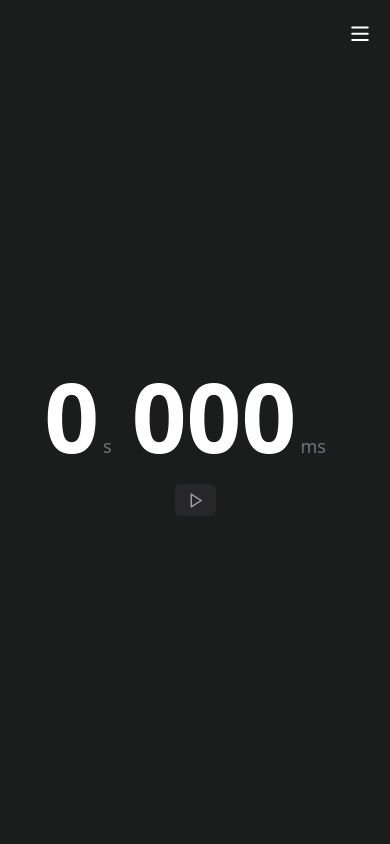
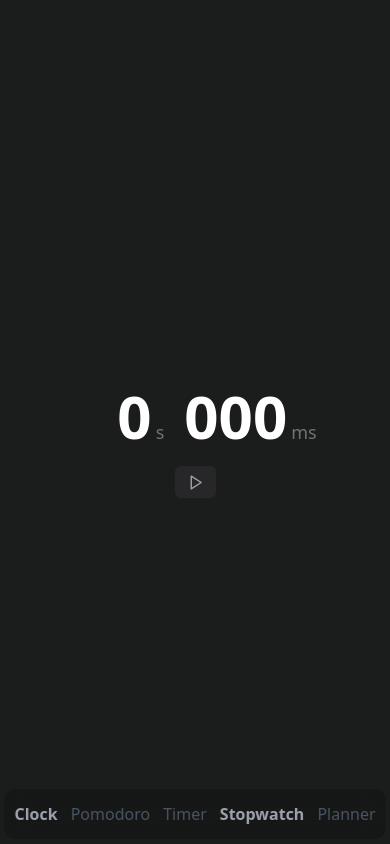
Before and after one commit to itsashishg/timer-pvt, a React (Create React App) app: page /timely/stopwatch in a window 390 px wide. Built offline with nearby package versions, Linux system fonts and the light colour scheme.

Commit message:
Navbar changes.

```diff
--- a/src/App.css
+++ b/src/App.css
@@ -20,15 +20,32 @@ body {
     box-shadow: none;
     opacity: 1;
     padding: 0.5rem;
-    width: 400px;
     position: fixed;
-    /* bottom: 2.5rem; */
-    /* left: 50%; */
-    top: 17px;
-    left: 50%;
-    transform: translateX(-50%);
     background-color: rgba(0, 0, 0, 0.16);
-    border-radius: 15px;
+}
+
+@layer components {
+    .large-device {
+        position: absolute;
+        top: 17px;
+        left: 50%;
+        width: 400px;
+        transform: translateX(-50%);
+        z-index: 20;
+        height: 40px;
+        border-radius: 15px;
+    }
+
+    .small-device {
+        position: absolute;
+        bottom: 5px;
+        left: 50%;
+        width: 98%;
+        transform: translateX(-50%);
+        z-index: 20;
+        height: 50px;
+        border-radius: 0.75rem;
+    }
 }
 
 input {
--- a/src/components/elements/displayCol.js
+++ b/src/components/elements/displayCol.js
@@ -77,7 +77,7 @@ export default function DisplayCol({ data, updateTask }) {
     };
 
     return <>
-        <div className={`h-full w-full flex flex-col rounded-xl border bg-zinc-900 p-4 ${new Date().toDateString() === data.date ? 'border-sky-700' : 'border-zinc-800'}`}>
+        <div className={`h-[calc(100%-50px)] sm:h-full w-full flex flex-col rounded-xl border bg-zinc-900 p-4 ${new Date().toDateString() === data.date ? 'border-sky-700' : 'border-zinc-800'}`}>
             <h3 className="py-4 text-xs uppercase tracking-[0.15em]">
                 <span className={`${new Date().toDateString() === data.date ? 'text-sky-600 font-bold' : 'text-zinc-500'}`}>{data.date}</span>
             </h3>
--- a/src/components/navbar.js
+++ b/src/components/navbar.js
@@ -1,25 +1,8 @@
-import React, { useState } from 'react';
 import { NavLink } from 'react-router-dom';
 
 export default function Navbar() {
-    const [isOpen, setIsOpen] = useState(false);
-
-    const toggleMenu = () => {
-        setIsOpen(!isOpen);
-    };
-
     return <>
-        <nav>
-            {/* Hamburger menu */}
-            <div className="md:hidden fixed right-5 top-6">
-                <button onClick={toggleMenu} className="text-white focus:outline-none w-5">
-                    <svg fill="white" viewBox="0 0 16 16" xmlns="http://www.w3.org/2000/svg">
-                        <path fill="currentColor" d="M1 2.75A.75.75 0 0 1 1.75 2h12.5a.75.75 0 0 1 0 1.5H1.75A.75.75 0 0 1 1 2.75Zm0 10a.75.75 0 0 1 .75-.75h12.5a.75.75 0 0 1 0 1.5H1.75a.75.75 0 0 1-.75-.75ZM1.75 7a.75.75 0 0 0 0 1.5h12.5a.75.75 0 0 0 0-1.5H1.75Z"></path>
-                    </svg>
-                </button>
-            </div>
-            {/* Main nav */}
-            <div className="hidden md:block main-nav absolute z-20 h-10">
+        <nav className="main-nav small-device sm:large-device">
             <div className="flex items-center justify-around gap-2 h-full">
                 <NavLink to="/timely/" className={({ isActive }) => `text-center leading-5 text-base ${isActive ? 'text-gray-400 font-semibold' : 'text-gray-600 hover:text-gray-500'}`}>
                     Clock
@@ -41,31 +24,6 @@ export default function Navbar() {
                     Planner
                 </NavLink>
             </div>
-            </div>
-
-            {/* Overlay Menu for Small Screens */}
-            {isOpen && (
-                <div className="fixed inset-0 bg-zinc-800 bg-opacity-90 z-50 flex flex-col items-center justify-center md:hidden">
-                    <button onClick={toggleMenu} className="absolute top-4 right-4 text-white text-2xl">
-                        &times;
-                    </button>
-                    <NavLink to="/timely/" className="text-white text-2xl py-4" onClick={() => setIsOpen(false)}>
-                        Home
-                    </NavLink>
-                    <NavLink to="/timely/pomodoro" className="text-white text-2xl py-4" onClick={() => setIsOpen(false)}>
-                        Pomodoro
-                    </NavLink>
-                    <NavLink to="/timely/timer" className="text-white text-2xl py-4" onClick={() => setIsOpen(false)}>
-                        Timer
-                    </NavLink>
-                    <NavLink to="/timely/stopwatch" className="text-white text-2xl py-4" onClick={() => setIsOpen(false)}>
-                        Stopwatch
-                    </NavLink>
-                    <NavLink to="/timely/planner" className="text-white text-2xl py-4" onClick={() => setIsOpen(false)}>
-                        Planner
-                    </NavLink>
-                </div>
-            )}
         </nav>
     </>
 }
--- a/src/components/planner.js
+++ b/src/components/planner.js
@@ -133,7 +133,7 @@ const Planner = () => {
                 <button onClick={() => setCurrentDate(new Date())} className="planner-btn justify-between hover:bg-zinc-700 hover:text-zinc-200 focus-visible:shadow-[0_0_0_1px] focus-visible:shadow-zinc-90">Today</button>
                 <DatePicker selected={currentDate} onChange={(date) => setCurrentDate(date)} customInput={<CustomPicker />} />
             </div>
-            <span className="flex justify-between gap-2 mr-10 sm:mr-0">
+            <span className="flex justify-between gap-2">
                 <button onClick={() => setOpenRoutine(true)} className="planner-btn border border-zinc-800 hover:bg-zinc-800 hover:text-zinc-300">
                     <svg xmlns="http://www.w3.org/2000/svg" width="16" height="16" viewBox="0 0 24 24" fill="none" stroke="currentColor" strokeWidth="2" strokeLinecap="round" strokeLinejoin="round">
                         <path d="m17 2 4 4-4 4"></path>
--- a/src/components/pomodoro.js
+++ b/src/components/pomodoro.js
@@ -83,7 +83,7 @@ const Pomodoro = () => {
         <div className="h-full w-full flex flex-col p-2">
             <div className="flex justify-between items-center text-white my-2">
                 <div></div>
-                <span className="flex justify-between gap-2 mr-10 sm:mr-0">
+                <span className="flex justify-between gap-2">
                     <SettingBtn emitClick={() => setOpenSetting(true)} />
                     <PomodoroSettings isOpen={openSetting} onClose={() => setOpenSetting(false)} currentValue={settings} updateHandler={setSettings} />
                 </span>
--- a/src/components/stopwatch.js
+++ b/src/components/stopwatch.js
@@ -77,12 +77,12 @@ const Stopwatch = () => {
         <div className="h-full w-full flex flex-col p-2">
             <div className="flex justify-between items-center text-white my-2">
                 <div></div>
-                <span className="flex justify-between gap-2 mr-10 sm:mr-0">
+                <span className="flex justify-between gap-2">
                     <div className="h-10"></div>
                 </span>
             </div>
             <div className="flex flex-col items-center justify-center h-screen">
-                <h1 className="mb-3 flex flex-row gap-2 text-8xl font-medium tabular-nums text-white">{renderFormattedTime(time, 'text-8xl', 'text-lg')}</h1>
+                <h1 className="mb-3 flex flex-row gap-2 text-8xl font-medium tabular-nums text-white ml-16">{renderFormattedTime(time, 'text-6xl sm:text-8xl', 'text-lg')}</h1>
                 <div className="mb-4 mt-2 flex items-center gap-3">
                     {!isActive && <StartBtn emitStart={handleStart} />}
                     {
--- a/src/components/time.js
+++ b/src/components/time.js
@@ -32,7 +32,7 @@ const Time = () => {
         <div className="h-full w-full flex flex-col p-2">
             <div className="flex justify-between items-center text-white my-2">
                 <div></div>
-                <span className="flex justify-between gap-2 mr-10 sm:mr-0">
+                <span className="flex justify-between gap-2">
                     <div className="h-10"></div>
                 </span>
             </div>
--- a/src/components/timer.js
+++ b/src/components/timer.js
@@ -82,7 +82,7 @@ const Timer = () => {
         <div className="h-full w-full flex flex-col p-2">
             <div className="flex justify-between items-center text-white my-2">
                 <div></div>
-                <span className="flex justify-between gap-2 mr-10 sm:mr-0">
+                <span className="flex justify-between gap-2">
                     <div className="h-10"></div>
                     {/* <SettingBtn emitClick={() => setOpenSetting(true)} /> */}
                     {/* <PomodoroSettings isOpen={openSetting} onClose={() => setOpenSetting(false)} /> */}
@@ -94,7 +94,7 @@ const Timer = () => {
                 ) : (
                     <div className="text-sm text-gray-500 sm:text-base">Time Left</div>
                 )}
-                <div className="flex space-x-2 mb-4 text-8xl text-white">
+                <div className="flex space-x-2 mb-4 text-6xl sm:text-8xl text-white">
                     <div className="flex flex-col items-center sm:max-w-[130px]">
                         <div className="relative">
                             <input type="text" value={displayedTime.hours} onChange={handleInputChange}
```
Lines whose indentation alone changed are shown as unchanged.
